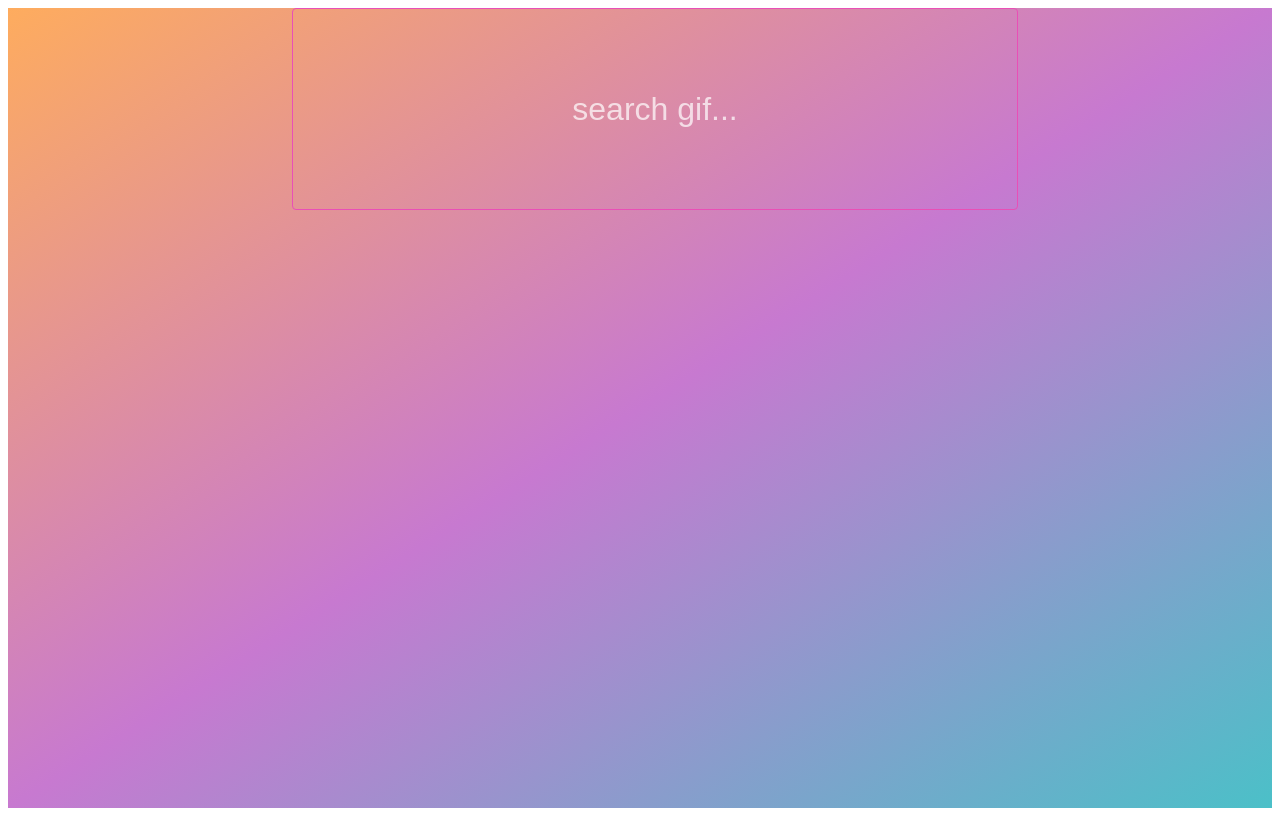
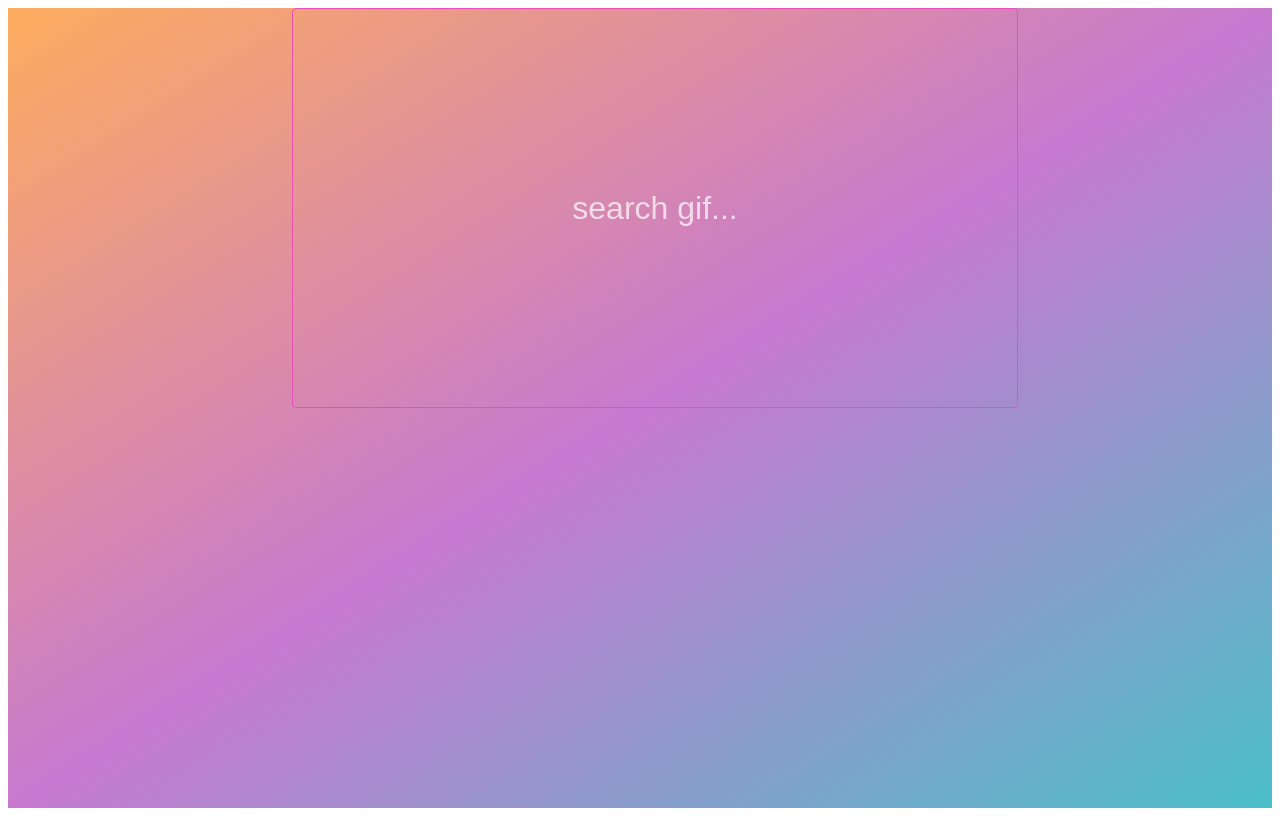
Before and after one commit to hazmihaz/geeef, a Vue app: page / in a window 1280 px wide. Built offline with nearby package versions, Linux system fonts and the light colour scheme.

Commit message:
style: larger search box

```diff
--- a/src/App.vue
+++ b/src/App.vue
@@ -1,5 +1,5 @@
 <template>
-    <div :class="['layout', { 'input-focus': focusSearch }]">
+    <div :class="['layout', { 'input-focus': focusSearch || !items.length }]">
         <div class="search-box">
             <form @submit.prevent="submit">
                 <input
@@ -99,8 +99,6 @@ export default {
             const res = await fetch(API_URL + path).then(res => res.json())
             this.loading = false
 
-            console.log('response', res)
-
             const items = res.data.map(el => ({
                 preview: el.images.fixed_height_small.url,
                 preview_large_mp4: el.images.original.mp4,
@@ -194,10 +192,10 @@ a:hover {
 }
 
 .input-focus .search-box {
-    height: 200px;
+    height: 50%;
 }
 .input-focus .result {
-    height: calc(100% - 200px);
+    height: 50%;
 }
 
 .search-box {
```
